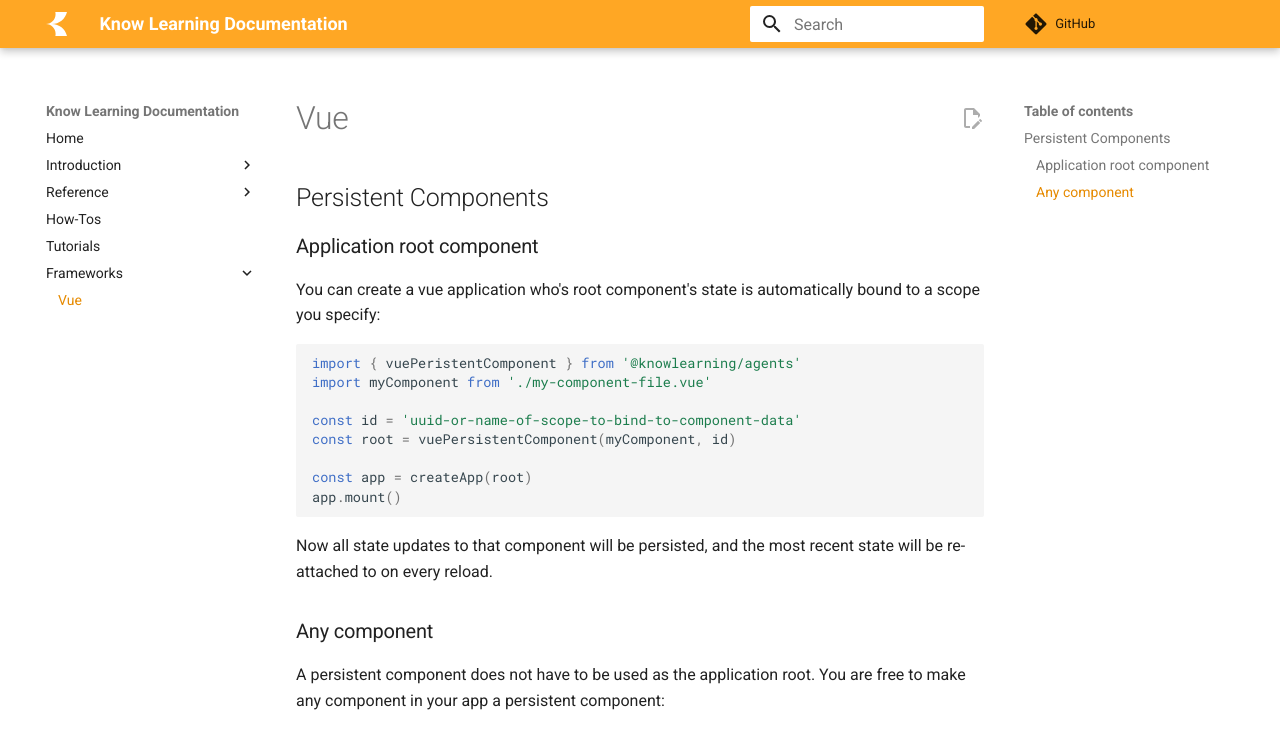
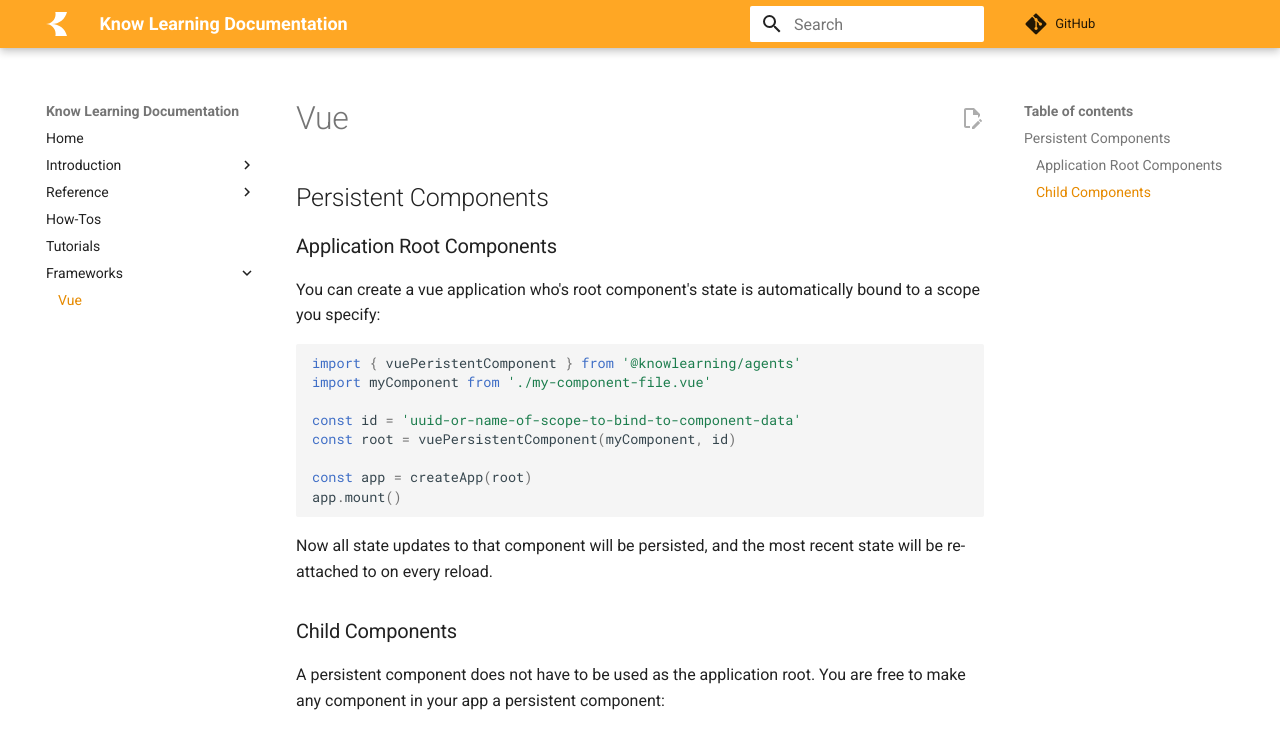
Before and after one commit to knowlearning/documentation, an MkDocs documentation site: the page built from docs/frameworks/vue.md, in a window 1280 px wide and 1183 px high. Shown: the top 732 px of the window. Built offline with MkDocs 1.6.1 and Material for MkDocs 9.7.7, drawn with Linux system fonts in a browser that asks for light colours; comment, search, counter and statistics services are not loaded.

Commit message:
Improve titles

```diff
--- a/docs/frameworks/vue.md
+++ b/docs/frameworks/vue.md
@@ -2,7 +2,7 @@
 
 ## Persistent Components
 
-### Application root component
+### Application Root Components
 
 You can create a vue application who's root component's state is automatically bound to a scope you specify:
 
@@ -19,7 +19,7 @@ app.mount()
 
 Now all state updates to that component will be persisted, and the most recent state will be re-attached to on every reload.
 
-### Any component
+### Child Components
 
 A persistent component does not have to be used as the application root. You are free to make any component in your app a persistent component:
 
```
